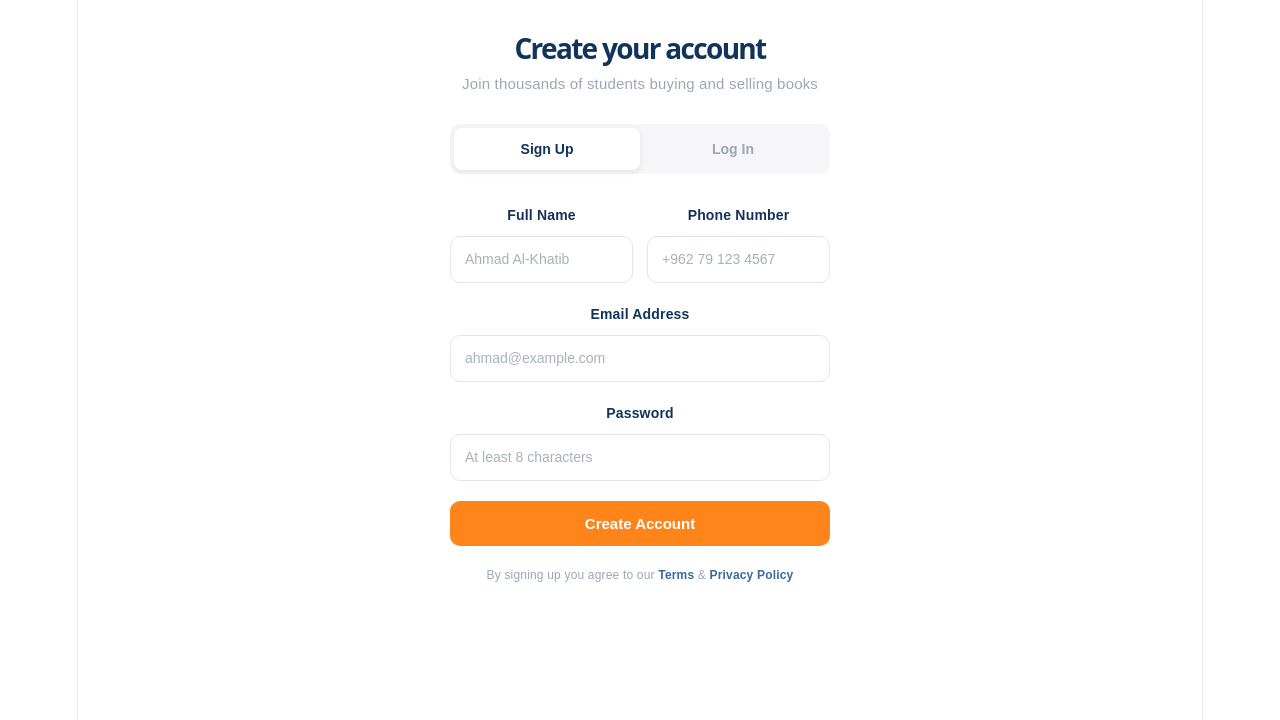
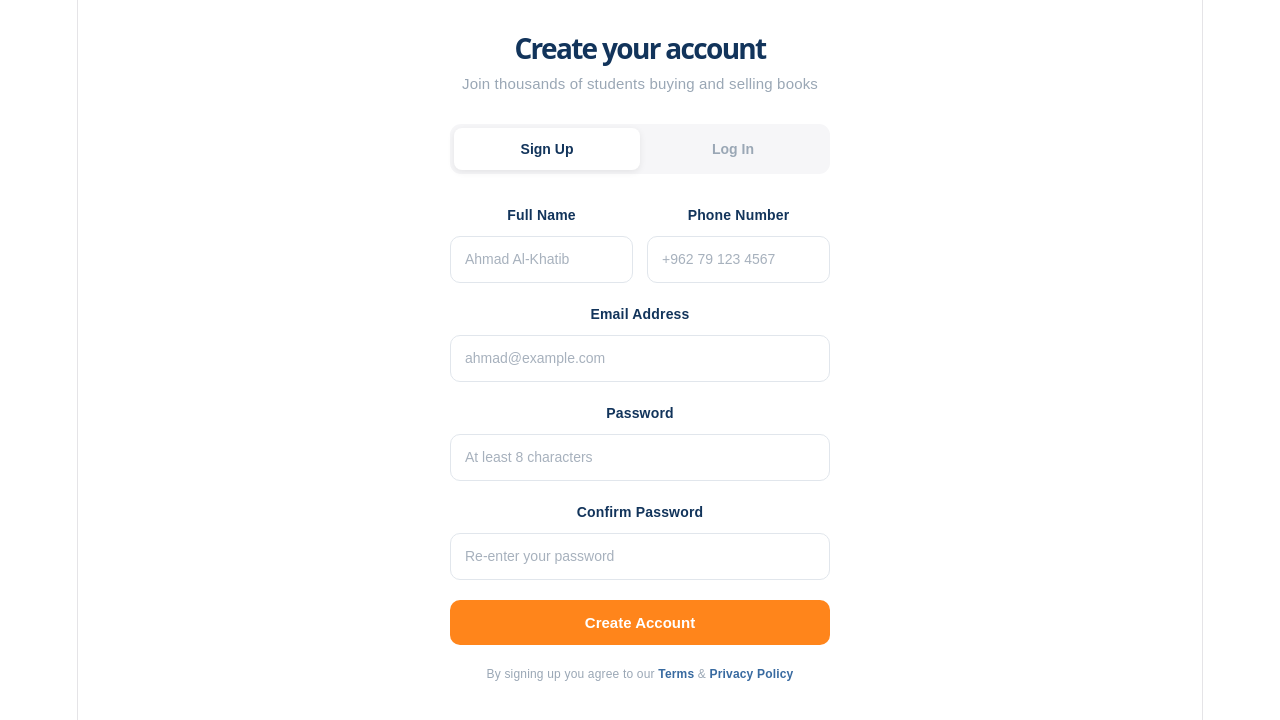
Before and after one commit to Batool217/Front-End, a React (Vite) app: page /Register in a window 1280 px wide. Shown: the top 720 px of the page. Built offline with nearby package versions, Linux system fonts and the light colour scheme.

Commit message:
confirm Password

```diff
--- a/src/pages/Register.jsx
+++ b/src/pages/Register.jsx
@@ -8,6 +8,7 @@ function Register() {
     fullName: "",
     email: "",
     password: "",
+    confirmPassword: "",
     phoneNumber: "",
   });
 
@@ -26,7 +27,6 @@ function Register() {
       general: "",
     });
   };
-
   const validate = () => {
     const newErrors = {};
 
@@ -50,6 +50,12 @@ function Register() {
       newErrors.password = "Password must be at least 8 characters";
     }
 
+    if (!form.confirmPassword) {
+      newErrors.confirmPassword = "Confirm password is required";
+    } else if (form.password !== form.confirmPassword) {
+      newErrors.confirmPassword = "Passwords do not match";
+    }
+
     setErrors(newErrors);
 
     return Object.keys(newErrors).length === 0;
@@ -63,6 +69,8 @@ function Register() {
     setLoading(true);
 
     try {
+      const { confirmPassword, ...registrationData } = form;
+
       const response = await fetch(
           "http://localhost:8080/api/auth/register",
           {
@@ -70,7 +78,7 @@ function Register() {
             headers: {
               "Content-Type": "application/json",
             },
-          body: JSON.stringify(form),
+            body: JSON.stringify(registrationData),
           }
       );
 
@@ -210,6 +218,24 @@ function Register() {
             )}
           </div>
 
+          <div className="form-group">
+            <label>Confirm Password</label>
+
+            <input
+                type="password"
+                name="confirmPassword"
+                placeholder="Re-enter your password"
+                value={form.confirmPassword}
+                onChange={handleChange}
+            />
+
+            {errors.confirmPassword && (
+                <span className="error">
+      {errors.confirmPassword}
+    </span>
+            )}
+          </div>
+
           <button
             className="primary-button"
             type="submit"
```
Lines whose indentation alone changed are shown as unchanged.
